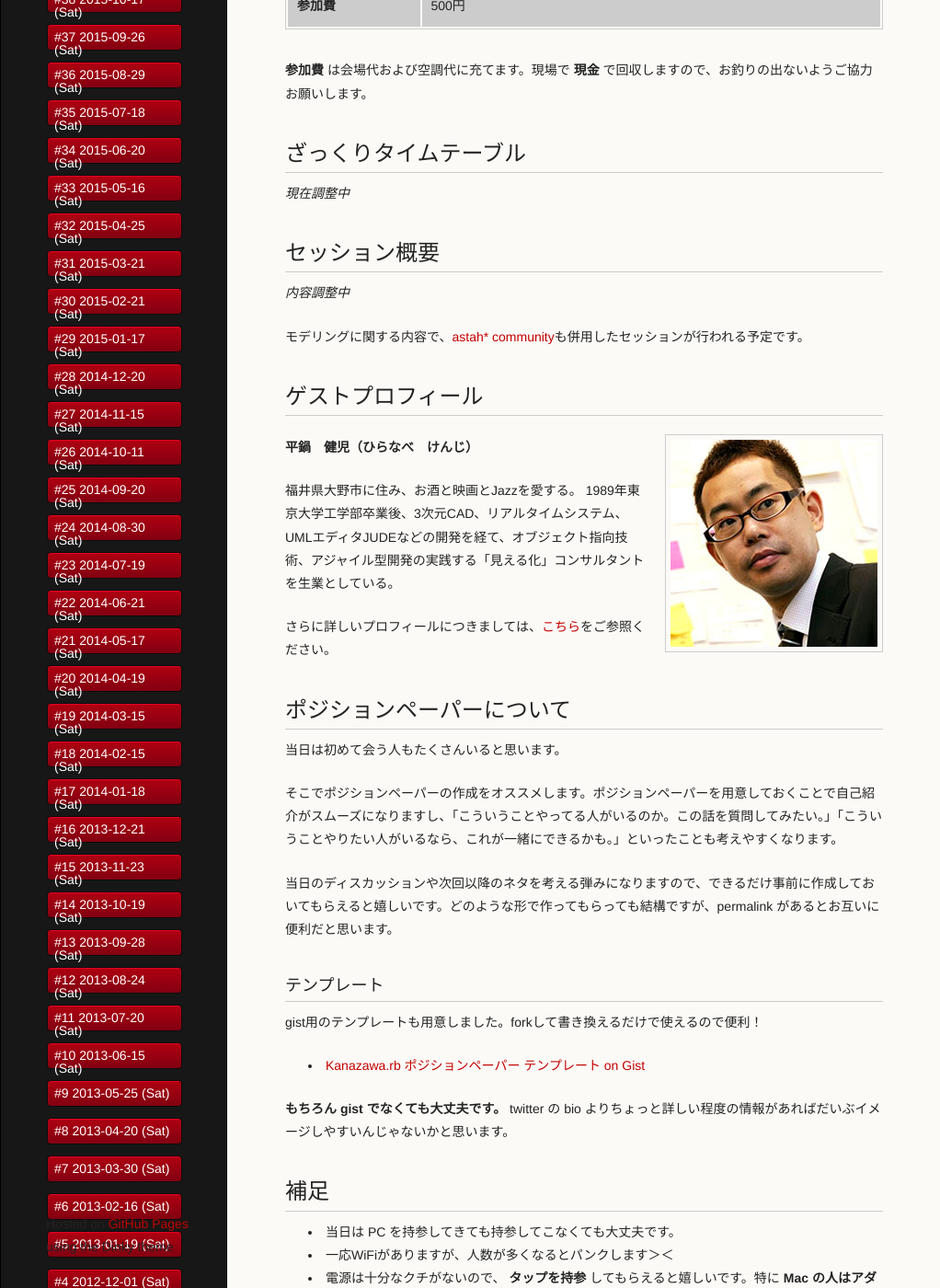
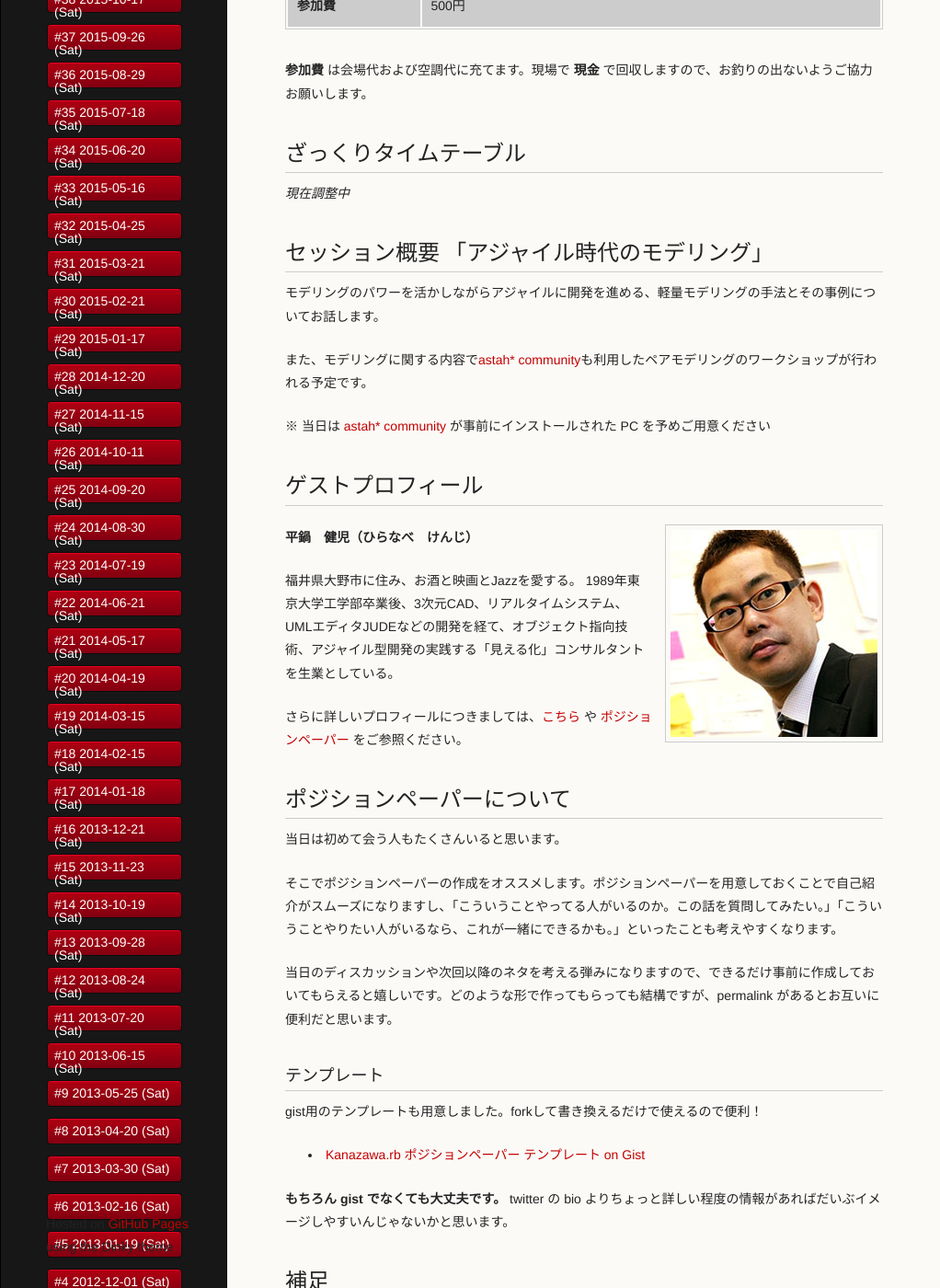
Before and after one commit to kanazawarb/meetup, a Jekyll site: the page built from 42/index.md, in a window 1280 px wide and 1400 px high, scrolled down 359 px. Shown: the whole window at 92% size, without its empty margins (0-1022 px from the left). Built offline with Jekyll 4.4.1, drawn with Linux system fonts in a browser that asks for light colours; a script that is not in the unit is left out; some of the changed text lies outside the part shown.

Commit message:
modify meetup #42 セッション内容などを追加

```diff
--- a/42/index.md
+++ b/42/index.md
@@ -28,11 +28,13 @@ title: "#42"
 
  *現在調整中*
 
-## セッション概要
+## セッション概要 「アジャイル時代のモデリング」
 
-*内容調整中*
+モデリングのパワーを活かしながらアジャイルに開発を進める、軽量モデリングの手法とその事例についてお話します。
 
-モデリングに関する内容で、[astah* community](http://astah.change-vision.com/ja/product/astah-community.html)も併用したセッションが行われる予定です。
+また、モデリングに関する内容で[astah* community](http://astah.change-vision.com/ja/product/astah-community.html)も利用したペアモデリングのワークショップが行われる予定です。
+
+※ 当日は [astah* community](http://astah.change-vision.com/ja/product/astah-community.html)  が事前にインストールされた PC を予めご用意ください
 
 
 ## ゲストプロフィール
@@ -44,7 +46,7 @@ title: "#42"
 福井県大野市に住み、お酒と映画とJazzを愛する。
 1989年東京大学工学部卒業後、3次元CAD、リアルタイムシステム、UMLエディタJUDEなどの開発を経て、オブジェクト指向技術、アジャイル型開発の実践する「見える化」コンサルタントを生業としている。
 
-さらに詳しいプロフィールにつきましては、[こちら](https://anagileway.wordpress.com/about/)をご参照ください。
+さらに詳しいプロフィールにつきましては、[こちら](https://anagileway.wordpress.com/about/) や [ポジションペーパー](https://gist.github.com/kenjihiranabe/11459530f874a371872f) をご参照ください。
 
 
 ## ポジションペーパーについて
@@ -55,6 +57,7 @@ title: "#42"
 
 当日のディスカッションや次回以降のネタを考える弾みになりますので、できるだけ事前に作成しておいてもらえると嬉しいです。どのような形で作ってもらっても結構ですが、permalink があるとお互いに便利だと思います。
 
+
 ### テンプレート
 
 gist用のテンプレートも用意しました。forkして書き換えるだけで使えるので便利！
@@ -63,11 +66,9 @@ gist用のテンプレートも用意しました。forkして書き換えるだ
 
 **もちろん gist でなくても大丈夫です。** twitter の bio よりちょっと詳しい程度の情報があればだいぶイメージしやすいんじゃないかと思います。
 
+
 ## 補足
 
- - 当日は PC を持参してきても持参してこなくても大丈夫です。
  - 一応WiFiがありますが、人数が多くなるとパンクします＞＜
  - 電源は十分なクチがないので、 **タップを持参** してもらえると嬉しいです。特に **Mac の人はアダプタが干渉しやすい** ので注意！
- - 最初に自己紹介するので遅刻しないでもらえると嬉しいけど、途中の出入りは自由です。
-
-PC使って喋りたい人はちゃんとプロジェクタに繋がるように準備してきてね！
+ - 遅刻しないでもらえると嬉しいけど、途中の出入りは自由です。
```
